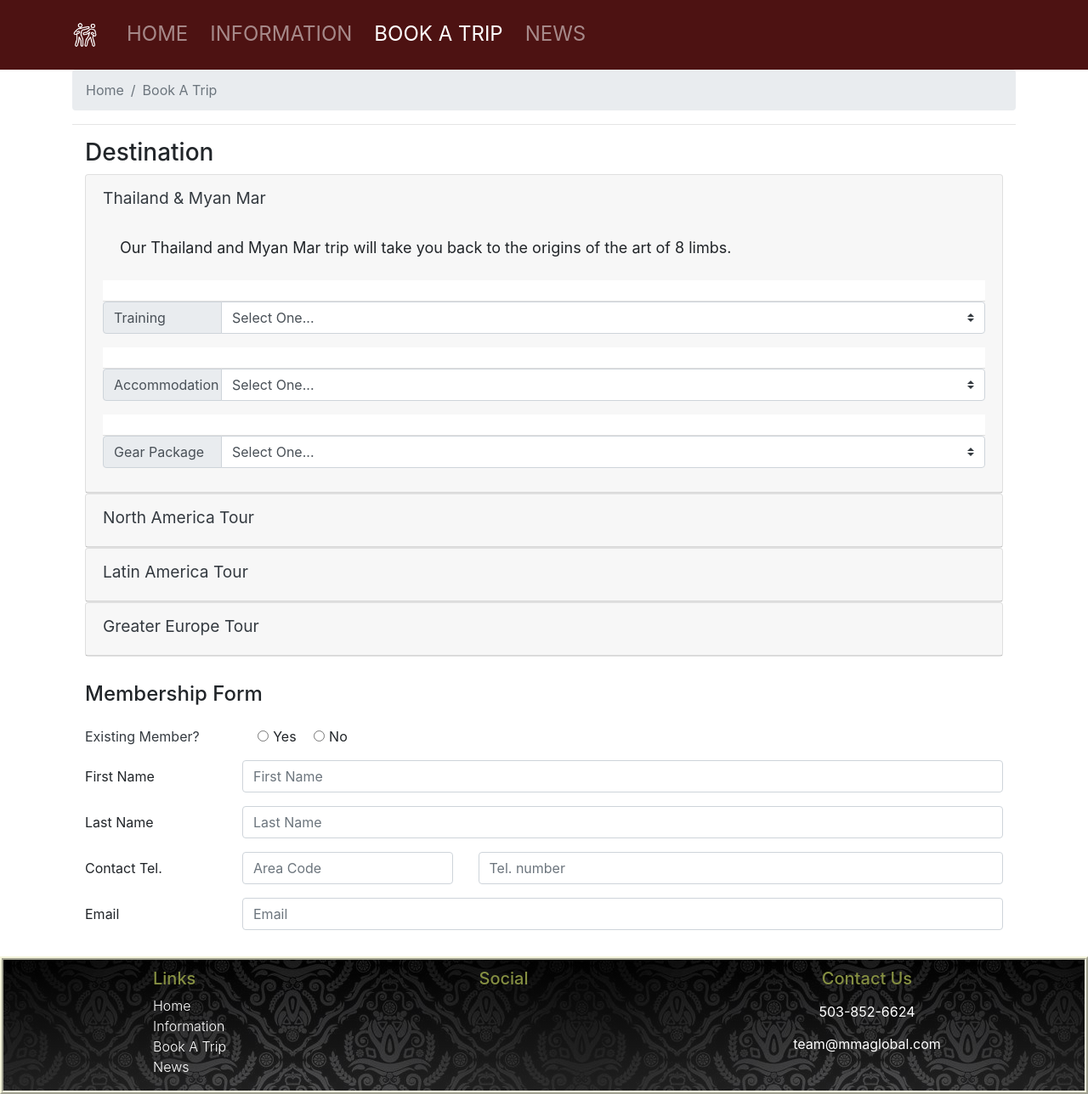
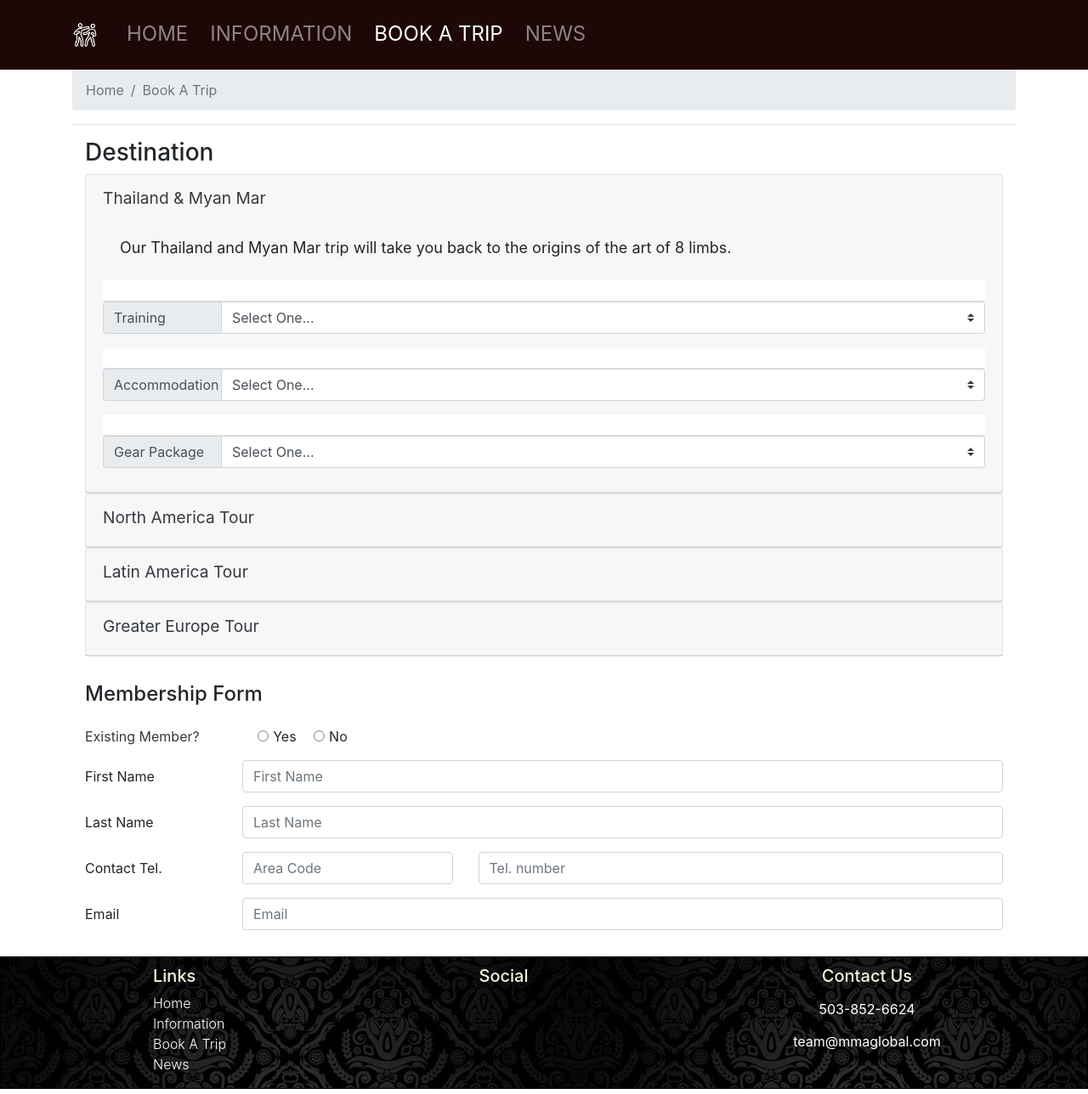
Before and after one commit to jomiddaugh/MMA-Global, a website: page bookatrip.html in a window 1280 px wide. Shown: the part 242-1530 px from the top of the page at 85% size. Drawn offline with nearby package versions, Linux system fonts and the light colour scheme.

Commit message:
bookAtrip styles

```diff
--- a/css/styles.css
+++ b/css/styles.css
@@ -51,15 +51,19 @@
     margin-top: 150px;
 
 }
-
+.con-1{
+    background-image: linear-gradient(rgba(0, 0, 0, 0.247), rgba(0, 0, 0, 0.808)),url(/img/bg.jpg);
+    color: beige;
+    border-radius: 30px;
+}
 footer {
     padding-top: 10px;
-    background-image: linear-gradient(rgba(0, 0, 0, 0.4), rgba(78, 78, 78, 0.4)),url(/img/bg.jpg);
-    color: rgb(133, 143, 66);
+    background-image: linear-gradient(rgba(0, 0, 0, 0.4), rgba(0, 0, 0, 0.4)),url(/img/bg.jpg);
+    color: beige;
     font-weight: 300;
-    border-style: ridge;
-    border-width: 4px;
-    border-color: beige;
+    border-style: groove;
+    border-width: 1px;
+    border-color: black;
 
 }
 
@@ -85,7 +89,7 @@ p {
 }
 
 .altnavbar {
-    background-color:rgb(77, 18, 18);
+    background-color:rgb(29, 7, 7);
 
 }
 
@@ -93,6 +97,6 @@ p {
     height: 30vh;
     background-image: linear-gradient(rgba(0, 0, 0, 0.308), rgba(0, 0, 0, 0.4)),url(/img/bg.jpg);
     border-style: ridge;
-    border-width: 4px;
+    border-width: 0px;
     border-color: beige;
 }
```
Also changed, not shown: bookatrip.html (+0 -2 lines).
